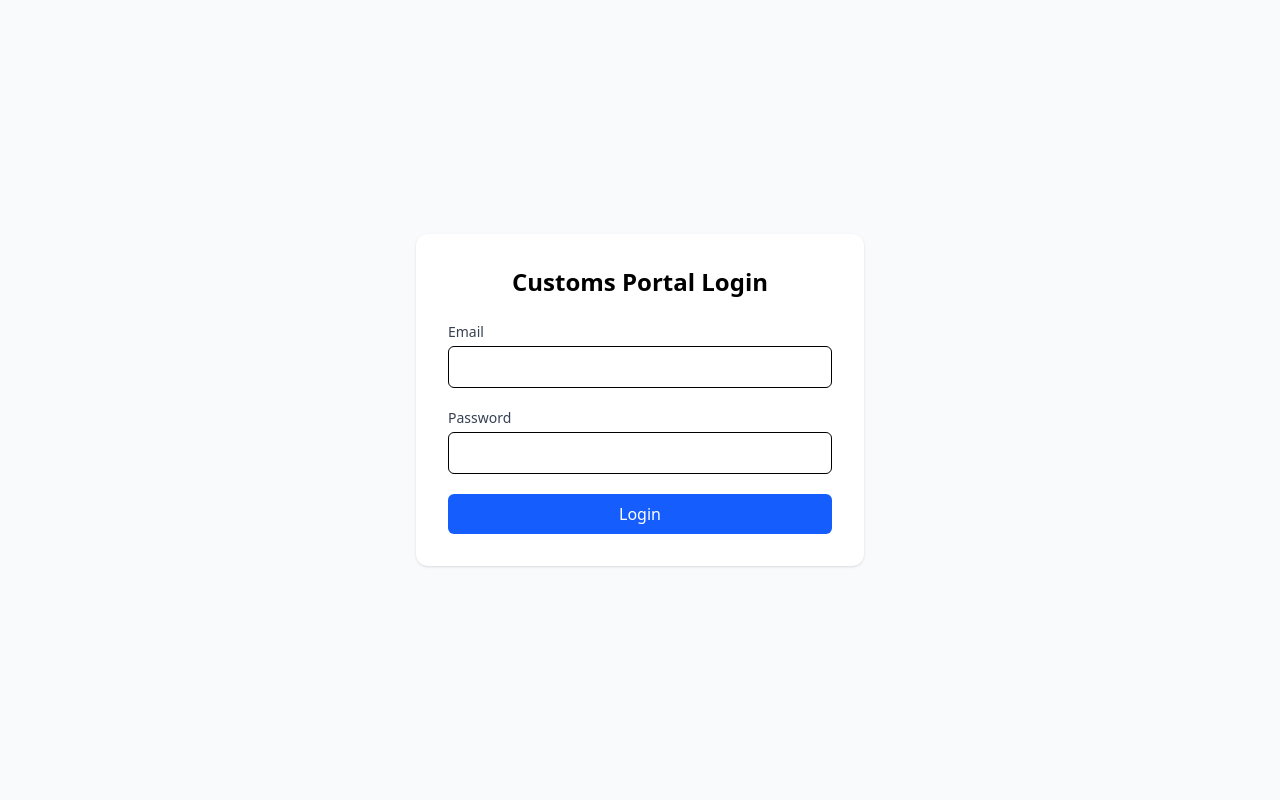
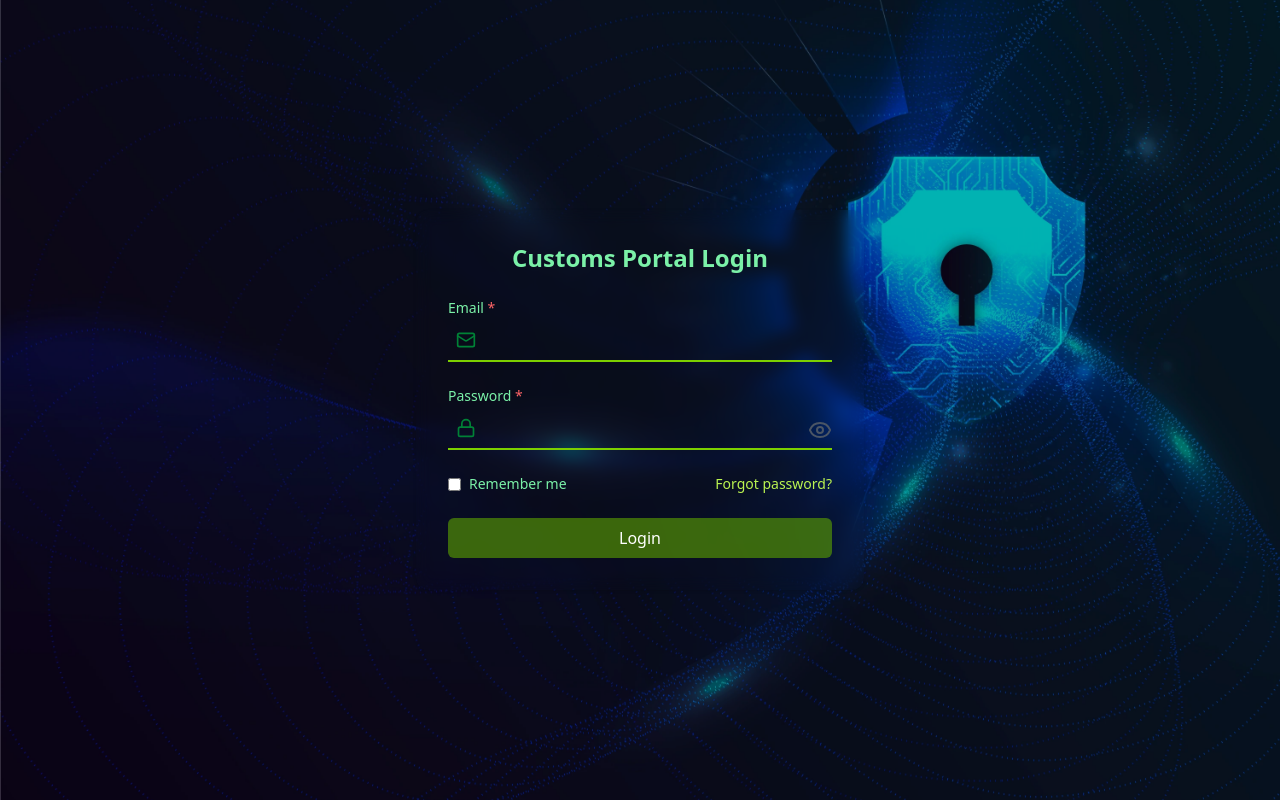
Before and after one commit to k-ish-san/dashboard, a React (Vite) app: page /login in a window 1280 px wide. Built offline with nearby package versions, Linux system fonts and the light colour scheme.

Commit message:
Login Page

```diff
--- a/src/pages/Login.tsx
+++ b/src/pages/Login.tsx
@@ -1,12 +1,17 @@
 // src/pages/Login.tsx
 import React, { useState } from "react";
 import { useNavigate } from "react-router-dom";
-
+import login from "../assets/login.webp";
+import { Mail, Lock, Eye, EyeOff } from "lucide-react";
 const Login: React.FC = () => {
   const navigate = useNavigate();
-  const [email, setEmail] = useState<string>("");
-  const [password, setPassword] = useState<string>("");
-  const [error, setError] = useState<string>("");
+  const [email, setEmail] = useState("");
+  const [password, setPassword] = useState("");
+  const [showPassword, setShowPassword] = useState(false);
+  const [error, setError] = useState("");
+
+  const isEmailValid = /\S+@\S+\.\S+/.test(email);
+  const isPasswordValid = password.length >= 6;
 
   const handleSubmit = (e: React.FormEvent) => {
     e.preventDefault();
@@ -15,40 +20,118 @@ const Login: React.FC = () => {
       return;
     }
 
-    // simulate login (skip real auth)
+    if (!isEmailValid) {
+      setError("Please enter a valid email address.");
+      return;
+    }
+
+    if (!isPasswordValid) {
+      setError("Password must be at least 6 characters.");
+      return;
+    }
+
     setError("");
     navigate("/dashboard");
   };
 
   return (
-    <div className="min-h-screen flex items-center justify-center bg-gray-50 px-4">
-      <div className="max-w-md w-full bg-white p-8 rounded-xl shadow">
-        <h2 className="text-2xl font-bold mb-6 text-center">Customs Portal Login</h2>
-        <form onSubmit={handleSubmit} className="space-y-5">
-          <div>
-            <label className="block text-sm font-medium text-gray-700 mb-1">Email</label>
+    <div className="relative min-h-screen flex items-center justify-center px-4 overflow-hidden">
+      {/* Background image */}
+      <img
+        src={login}
+        alt="Background"
+        className="absolute inset-0 w-full h-full object-cover z-0"
+      />
+
+      {/* Optional overlay */}
+      <div className="absolute inset-0 bg-black opacity-30 z-10"></div>
+
+      {/* Login box */}
+      <div className="relative z-20 max-w-md w-full bg-transparent backdrop-blur-sm bg-opacity-90 p-8 rounded-xl shadow">
+        <h2 className="text-2xl font-bold mb-6 text-center text-green-300">
+          Customs Portal Login
+        </h2>
+
+        <form onSubmit={handleSubmit} className="space-y-6">
+          <div className="relative">
+            <label htmlFor="email" className="block text-sm font-medium text-green-300 mb-1">
+              Email <span className="text-red-400">*</span>
+            </label>
+             <Mail className="absolute left-2 top-8 w-5 h-5  text-green-700" />
             <input
+              id="email"
               type="email"
               value={email}
               onChange={(e) => setEmail(e.target.value)}
-              className="w-full px-4 py-2 border rounded-md focus:outline-none focus:ring-2 focus:ring-blue-500"
+              className={`w-full pl-10 px-1 pb-1 h-10 border-0 border-b-2 focus:outline-none bg-transparent text-green-300 ${
+                email && !isEmailValid
+                  ? "border-red-500 focus:border-red-400"
+                  : "border-lime-500 focus:border-lime-600"
+              }`}
+              aria-invalid={!isEmailValid}
+              aria-describedby="email-error"
               required
             />
+            {email && !isEmailValid && (
+              <p id="email-error" className="text-red-500 text-sm mt-1">
+                Enter a valid email address.
+              </p>
+            )}
           </div>
-          <div>
-            <label className="block text-sm font-medium text-gray-700 mb-1">Password</label>
+
+          <div className="relative">
+            <label htmlFor="password" className="block text-sm font-medium text-green-300 mb-1">
+              Password <span className="text-red-400">*</span>
+            </label>
+             {/* Password input with icon */}
+
+            <Lock className="absolute left-2 top-8 w-5 h-5 text-green-700" />
             <input
-              type="password"
+              id="password"
+              type={showPassword ? "text" : "password"}
               value={password}
               onChange={(e) => setPassword(e.target.value)}
-              className="w-full px-4 py-2 border rounded-md focus:outline-none focus:ring-2 focus:ring-blue-500"
+              className={`w-full pl-10 px-1 h-10 pb-1 border-0 border-b-2 focus:outline-none bg-transparent text-green-900 ${
+                password && !isPasswordValid
+                  ? "border-red-500 focus:border-red-400"
+                  : "border-lime-500 focus:border-lime-600"
+              }`}
               required
             />
+              <button
+                type="button"
+                onClick={() => setShowPassword((prev) => !prev)}
+                className="absolute right-0 top-8 text-sm text-gray-600 hover:underline"
+              >
+                {showPassword ? <EyeOff /> : <Eye />}
+              </button>
+            {password && !isPasswordValid && (
+              <p id="password-error" className="text-red-500 text-sm mt-1">
+                Password must be at least 6 characters.
+              </p>
+            )}
           </div>
-          {error && <p className="text-red-500 text-sm">{error}</p>}
+
+          <div className="flex items-center justify-between text-sm">
+            <label className="flex items-center space-x-2">
+              <input type="checkbox" className="form-checkbox text-lime-600" />
+              <span className="text-green-300">Remember me</span>
+            </label>
+            <a href="#" className="text-lime-300 hover:underline">
+              Forgot password?
+            </a>
+          </div>
+
+          {error && <p className="text-red-600 text-sm text-center">{error}</p>}
+
           <button
             type="submit"
-            className="w-full bg-blue-600 text-white py-2 rounded-md hover:bg-blue-700 transition"
+            disabled={!isEmailValid || !isPasswordValid}
+            className={`w-full text-white py-2 rounded-md transition ${
+              !isEmailValid || !isPasswordValid
+                ? "bg-lime-600/60 hover:bg-lime-700"
+                : "bg-lime-600 hover:bg-lime-700"
+            }`}
           >
             Login
           </button>
```
Also changed, not shown: src/assets/login.webp (added).
